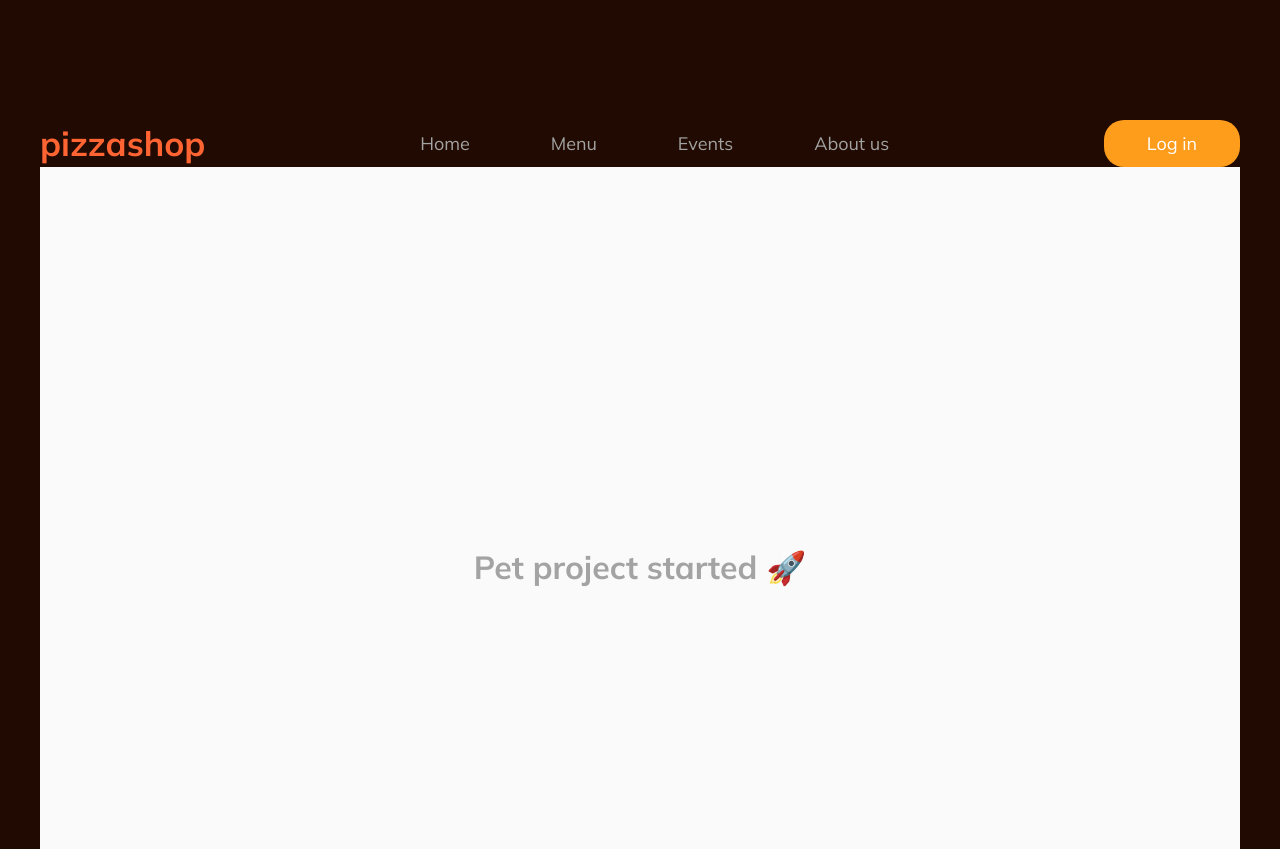
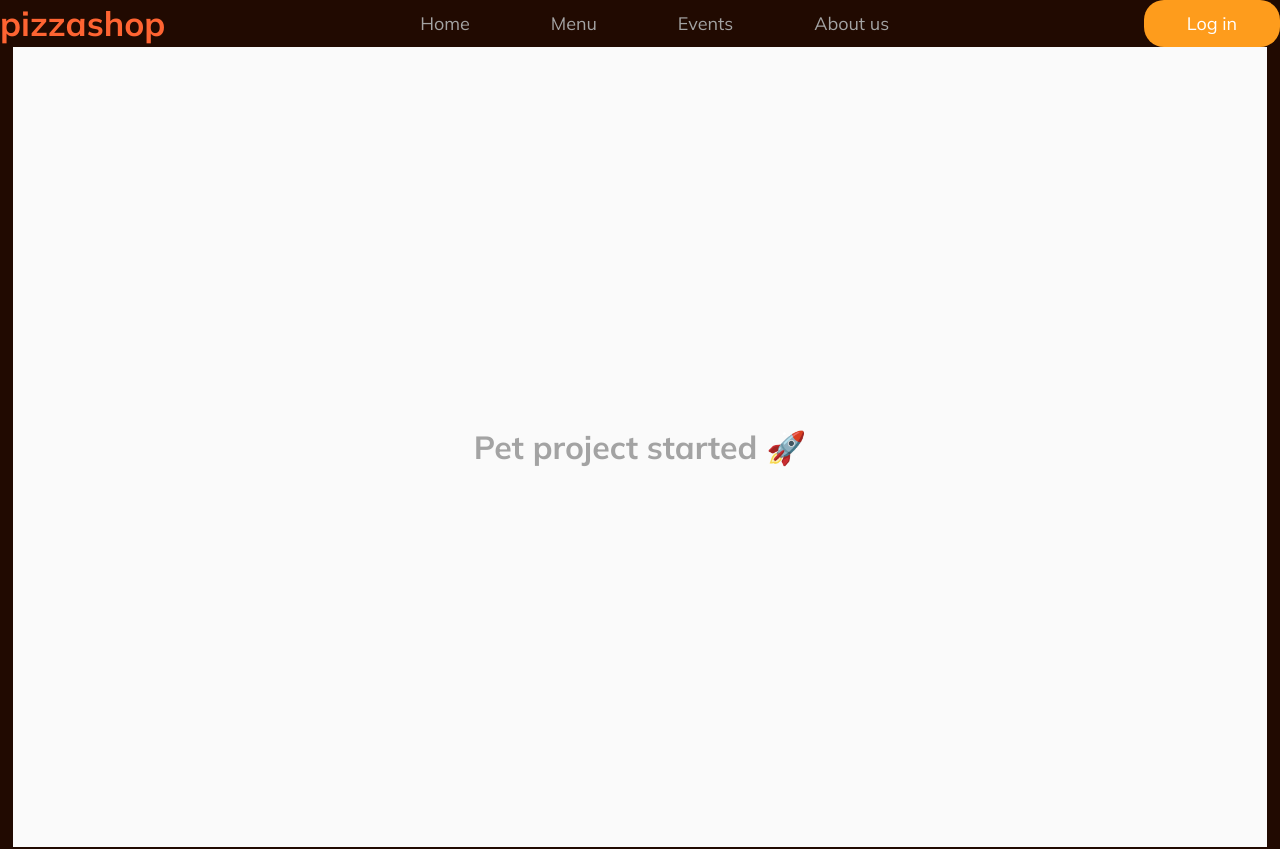
Before and after one commit to kaliollayeva/pizza-pet, a Next.js app: page / in a window 1280 px wide. Shown: the top 849 px of the page. Built offline with nearby package versions, Linux system fonts and the light colour scheme.

Commit message:
style: added necessary changes

```diff
--- a/src/app/globals.css
+++ b/src/app/globals.css
@@ -23,7 +23,6 @@ body {
   color: var(--color-text);
   background: var(--color-bg);
   height: 100%;
-  padding: 3.75rem 1.25rem;
 }
 
 a {
```
